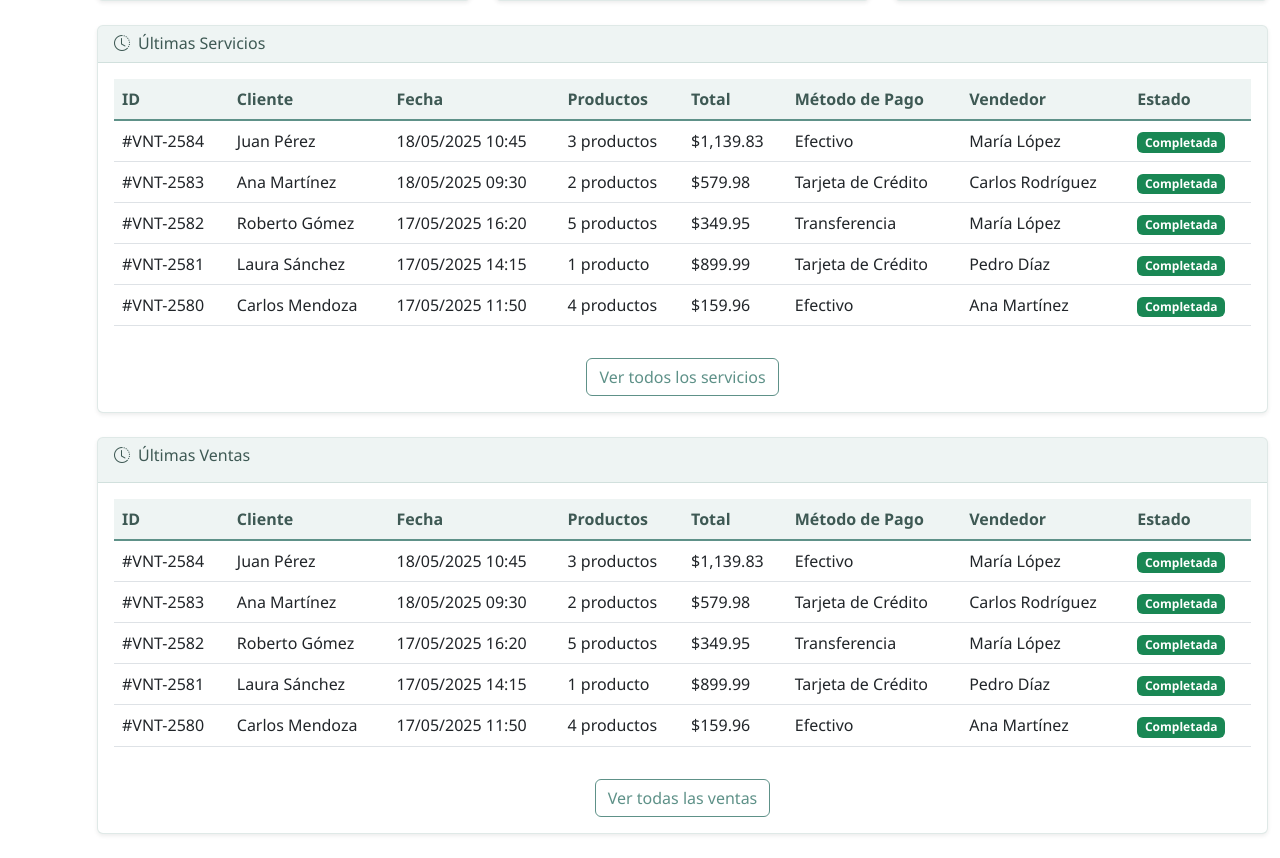
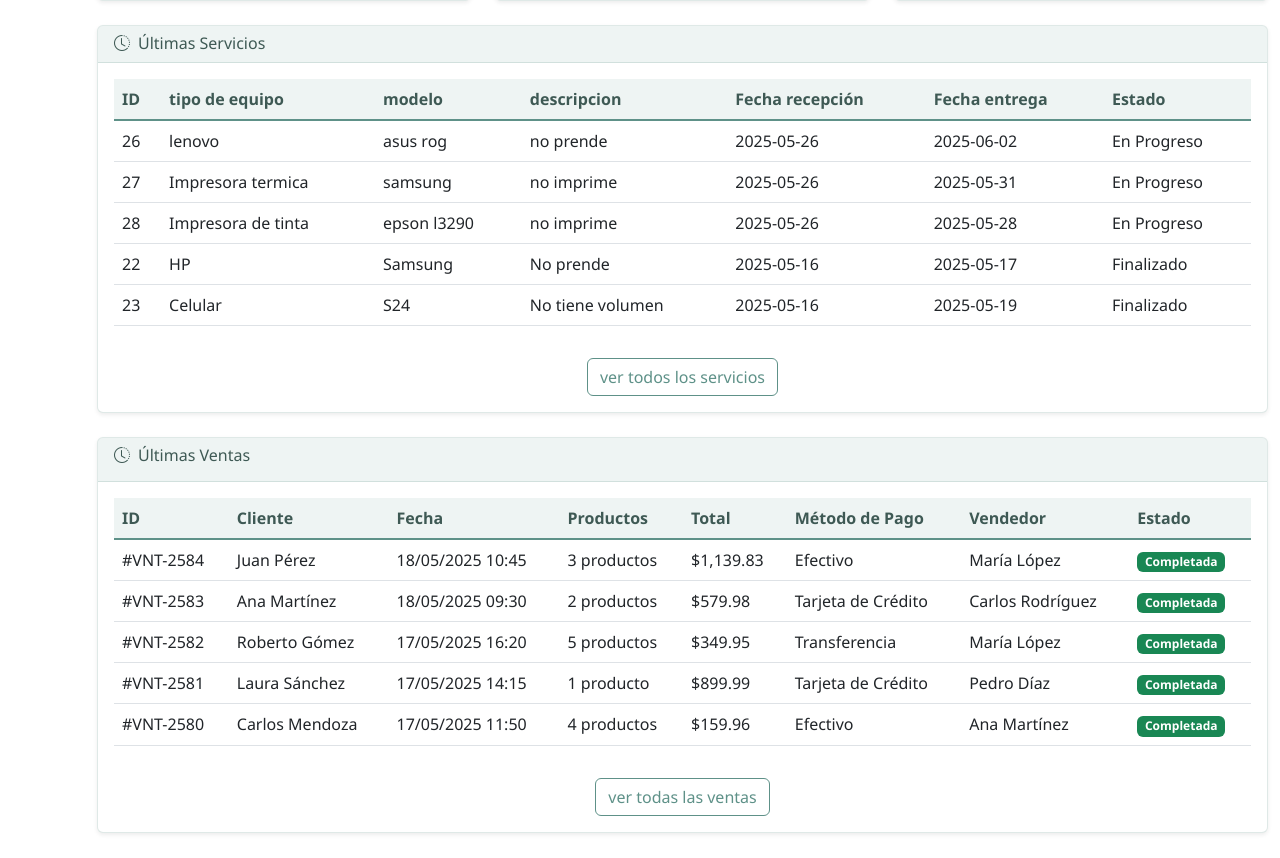
Before and after one commit to Diventracker/Diven, a FastAPI app: page /dashboard in a window 1280 px wide. Shown: the part 1009-1867 px from the top of the page. After the commit the page ends 1843 px from the top, so only its background shows below. Run offline with FastAPI, Linux system fonts and the light colour scheme; data comes from the database, SQL or seed files in the repository; data that the repository does not hold is empty.

Commit message:
Mejoras en dashboard con datos reales

```diff
--- a/access/routes.py
+++ b/access/routes.py
@@ -9,6 +9,7 @@ templates = Jinja2Templates(directory="access/templates")  # Ruta donde están l
 @router.get("/admin", tags=["admin"])
 def home(request: Request):
     usuario_id = request.cookies.get("usuario_id")
+
     if usuario_id:
         return templates.TemplateResponse("layout_adminv2.html", {"request": request})
     return RedirectResponse(url="/login?error=2", status_code=303)
--- a/dashboard/templates/dashboard.html
+++ b/dashboard/templates/dashboard.html
@@ -1,5 +1,6 @@
 <!DOCTYPE html>
 <html lang="es">
+
 <head>
     <meta charset="UTF-8">
     <meta name="viewport" content="width=device-width, initial-scale=1.0">
@@ -9,6 +10,8 @@
     <link rel="stylesheet" href="/static/css/dashboard.css">
     <script src="https://cdn.jsdelivr.net/npm/chart.js"></script>
 </head>
+
+<body>
 
     <body>
         <!-- Page Content -->
@@ -34,7 +37,8 @@
                                         </button>
                                     </div>
                                     <div class="text-end mt-2 mt-lg-0">
-    <button class="btn btn-outline-primary" data-bs-toggle="modal" data-bs-target="#modalGenerarInforme">
+                                        <button class="btn btn-outline-primary" data-bs-toggle="modal"
+                                            data-bs-target="#modalGenerarInforme">
                                             <i class="bi bi-file-earmark-text"></i> Generar Informe
                                         </button>
                                     </div>
@@ -194,7 +198,8 @@
                     <div class="col-md-4">
                         <div class="card shadow-sm">
                             <div class="card-header">
-                            <h6 class="mb-0"><i class="bi bi-exclamation-triangle me-2"></i>Alertas de Inventario</h6>
+                                <h6 class="mb-0"><i class="bi bi-exclamation-triangle me-2"></i>Alertas de Inventario
+                                </h6>
                             </div>
                             <div class="card-body p-0">
                                 <div class="list-group list-group-flush">
@@ -243,71 +248,31 @@
                                         <thead>
                                             <tr>
                                                 <th>ID</th>
-                                            <th>Cliente</th>
-                                            <th>Fecha</th>
-                                            <th>Productos</th>
-                                            <th>Total</th>
-                                            <th>Método de Pago</th>
-                                            <th>Vendedor</th>
+                                                <th>tipo de equipo</th>
+                                                <th>modelo</th>
+                                                <th>descripcion</th>
+                                                <th>Fecha recepción</th>
+                                                <th>Fecha entrega</th>
                                                 <th>Estado</th>
                                             </tr>
                                         </thead>
-                                    <tbody>
+                                        <tbody id="ultimos_servicios">
+                                            {% for s in ultimos_servicios %}
                                             <tr>
-                                            <td>#VNT-2584</td>
-                                            <td>Juan Pérez</td>
-                                            <td>18/05/2025 10:45</td>
-                                            <td>3 productos</td>
-                                            <td>$1,139.83</td>
-                                            <td>Efectivo</td>
-                                            <td>María López</td>
-                                            <td><span class="badge bg-success">Completada</span></td>
+                                                <td>{{ s.id_servicio }}</td>
+                                                <td>{{ s.tipo_equipo }}</td>
+                                                <td>{{ s.modelo_equipo }}</td>
+                                                <td>{{ s.descripcion_problema }}</td>
+                                                <td>{{ s.fecha_recepcion.strftime("%Y-%m-%d") }}</td>
+                                                <td>{{ s.fecha_entrega_estimada.strftime("%Y-%m-%d") }}</td>
+                                                <td>{{ s.estado_servicio }}</td>
                                             </tr>
-                                        <tr>
-                                            <td>#VNT-2583</td>
-                                            <td>Ana Martínez</td>
-                                            <td>18/05/2025 09:30</td>
-                                            <td>2 productos</td>
-                                            <td>$579.98</td>
-                                            <td>Tarjeta de Crédito</td>
-                                            <td>Carlos Rodríguez</td>
-                                            <td><span class="badge bg-success">Completada</span></td>
-                                        </tr>
-                                        <tr>
-                                            <td>#VNT-2582</td>
-                                            <td>Roberto Gómez</td>
-                                            <td>17/05/2025 16:20</td>
-                                            <td>5 productos</td>
-                                            <td>$349.95</td>
-                                            <td>Transferencia</td>
-                                            <td>María López</td>
-                                            <td><span class="badge bg-success">Completada</span></td>
-                                        </tr>
-                                        <tr>
-                                            <td>#VNT-2581</td>
-                                            <td>Laura Sánchez</td>
-                                            <td>17/05/2025 14:15</td>
-                                            <td>1 producto</td>
-                                            <td>$899.99</td>
-                                            <td>Tarjeta de Crédito</td>
-                                            <td>Pedro Díaz</td>
-                                            <td><span class="badge bg-success">Completada</span></td>
-                                        </tr>
-                                        <tr>
-                                            <td>#VNT-2580</td>
-                                            <td>Carlos Mendoza</td>
-                                            <td>17/05/2025 11:50</td>
-                                            <td>4 productos</td>
-                                            <td>$159.96</td>
-                                            <td>Efectivo</td>
-                                            <td>Ana Martínez</td>
-                                            <td><span class="badge bg-success">Completada</span></td>
-                                        </tr>
+                                            {% endfor %}
                                         </tbody>
                                     </table>
                                 </div>
                                 <div class="text-center mt-3">
-                                <button class="btn btn-outline-teal">Ver todos los servicios</button>
+                                    <a class="btn btn-outline-teal" href="/servicios">ver todos los servicios</a>
                                 </div>
                             </div>
                         </div>
@@ -390,7 +355,7 @@
                                     </table>
                                 </div>
                                 <div class="text-center mt-3">
-                                <button class="btn btn-outline-teal">Ver todas las ventas</button>
+                                    <a class="btn btn-outline-teal" href="/ventas">ver todas las ventas</a>
                                 </div>
                             </div>
                         </div>
@@ -404,7 +369,8 @@
                     <form id="form-informe">
                         <div class="modal-header">
                             <h5 class="modal-title" id="modalLabel">Generar Informe</h5>
-          <button type="button" class="btn-close" data-bs-dismiss="modal" aria-label="Cerrar"></button>
+                            <button type="button" class="btn-close" data-bs-dismiss="modal"
+                                aria-label="Cerrar"></button>
                         </div>
                         <div class="modal-body">
                             <div class="mb-3">
@@ -437,7 +403,7 @@
         <script src="https://cdn.jsdelivr.net/npm/bootstrap@5.3.0/dist/js/bootstrap.bundle.min.js"></script>
         <script src="/static/js/modulo_dashboard.js"></script>
         <script>
-        document.getElementById('form-informe').addEventListener('submit', async function(e) {
+            document.getElementById('form-informe').addEventListener('submit', async function (e) {
                 e.preventDefault();
                 const formData = new FormData(this);
                 const data = Object.fromEntries(formData.entries());
```
Also changed, not shown: dashboard/routes.py (+13 -3 lines). Lines whose indentation alone changed are shown as unchanged.
